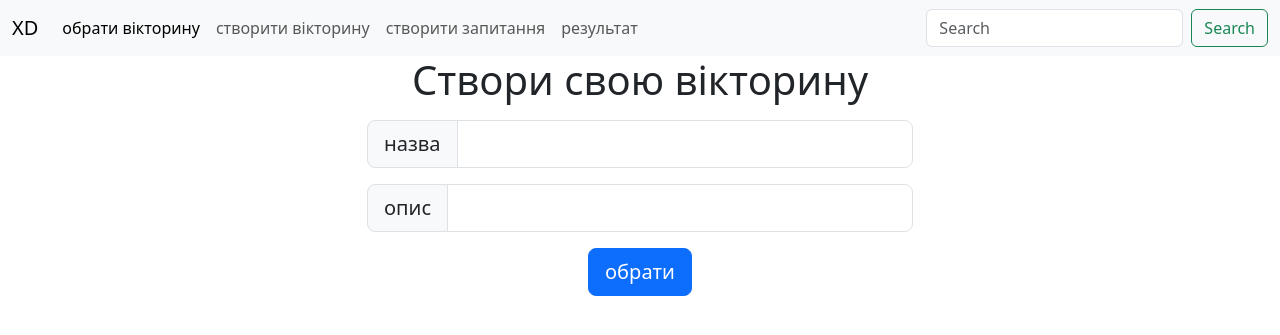
After one commit to caharok0/quiz-web, a Flask app: page /create-quiz in a window 1280 px wide. The commit adds this page. Shown: the top 335 px of the page. Run offline with Flask 3, Linux system fonts and the light colour scheme.

Commit message:
add create_quiz

```diff
--- a/app.py
+++ b/app.py
@@ -1,5 +1,5 @@
 from flask import Flask, render_template, request, session, redirect, url_for
-from db.crud import get_quizes, get_question_after, check_right_answer
+from db.crud import get_quizes, get_question_after, check_right_answer, create_quiz_db
 from random import shuffle
 
 app = Flask(__name__)
@@ -71,5 +71,22 @@ def result():
     session.clear()
     return result
 
+@app.route("/create-quiz", methods=["GET", "POST"])
+def create_quiz():
+    if request.method == "POST":
+        quiz_name = request.form.get("quiz_name")
+        quiz_description = request.form.get("quiz-description")
+        create_quiz_db(quiz_name,quiz_description)
+        return redirect(url_for("index"))
+    return render_template("create_quiz.html")
+
+@app.route("/create-question", methods=["GET", "POST"])
+def create_question():
+    pass
+
+@app.route("/all-results")
+def all_results():
+    pass
+
 if __name__ == '__main__':
     app.run(port=5000)
--- a/db/crud.py
+++ b/db/crud.py
@@ -148,6 +148,12 @@ def check_right_answer(question_id, selected_answer):
     else:
         return False
 
+def create_quiz_db(title, description):
+    open()
+    cursor.execute('INSERT INTO quiz (title, description) VALUES (?, ?)', [title, description])
+    conn.commit()
+    close()
+
 def main():
     # create_tables()
     # add_quizes()
--- a/templates/base.html
+++ b/templates/base.html
@@ -20,7 +20,7 @@
       <div class="collapse navbar-collapse" id="navbarSupportedContent">
         <ul class="navbar-nav me-auto mb-2 mb-lg-0">
           <li class="nav-item">
-            <a class="nav-link active" aria-current="page" href="#">обрати вікторину</a>
+            <a class="nav-link active" aria-current="page" href="{{ url_for('create_quiz') }}">обрати вікторину</a>
           </li>
           <li class="nav-item">
             <a class="nav-link" href="#">створити вікторину</a>
--- /dev/null
+++ b/templates/create_quiz.html
@@ -0,0 +1,18 @@
+{% extends "base.html" %}
+{% block title %}створити вікторину{% endblock %}
+{% block content %}
+<form action="/create-quiz" method="POST">
+    <h1>Створи свою вікторину</h1>
+    <div class="input-group input-group-lg my-3">
+        <span class="input-group-text" id="inputGroup-sizing-lg">назва</span>
+        <input type="text" name="quiz_name" class="form-control" aria-label="Sizing example input"
+            aria-describedby="inputGroup-sizing-lg">
+    </div>
+    <div class="input-group input-group-lg mb-3">
+        <span class="input-group-text" id="inputGroup-sizing-lg">опис</span>
+        <input type="text" name="quiz-description" class="form-control" aria-label="Sizing example input"
+            aria-describedby="inputGroup-sizing-lg">
+    </div>
+    <button type="submit" class="btn btn-primary btn-lg">обрати</button>
+</form>
+{% endblock %}
```
